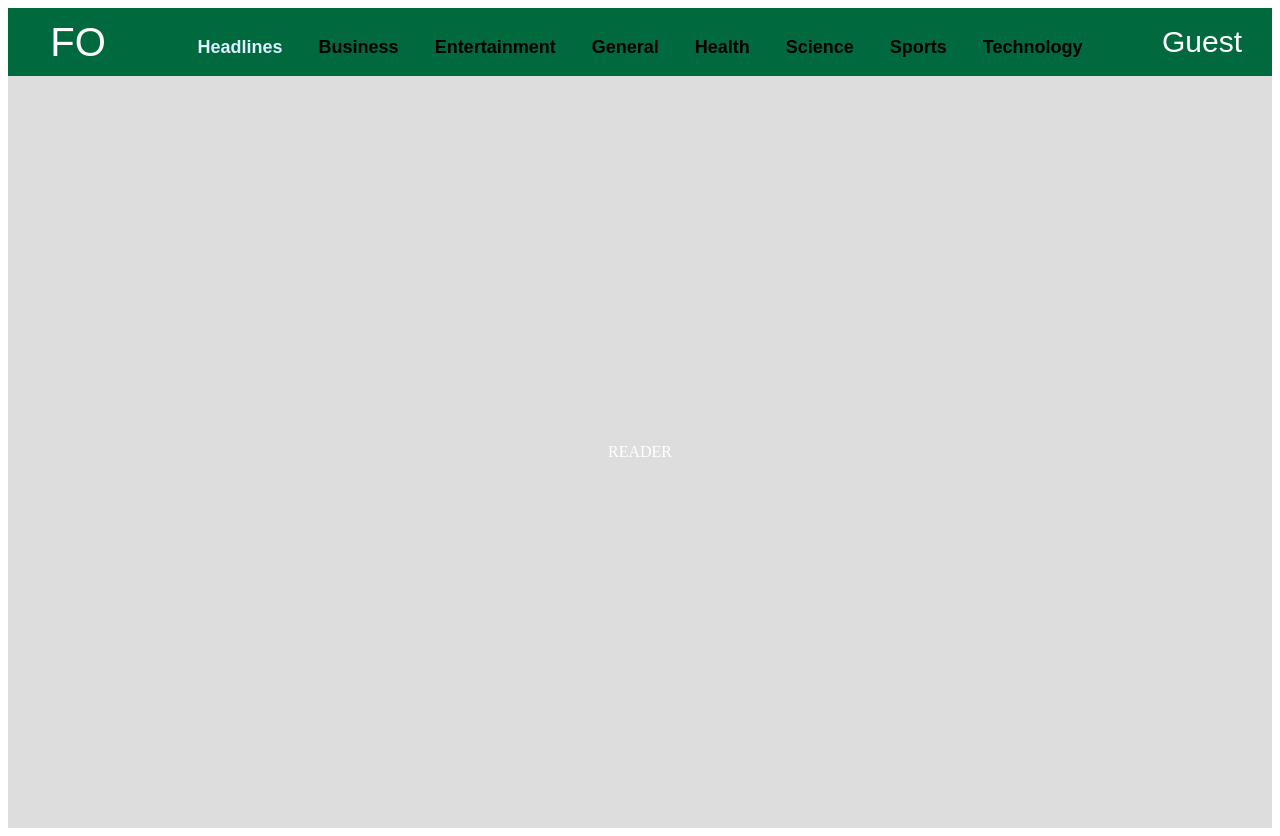
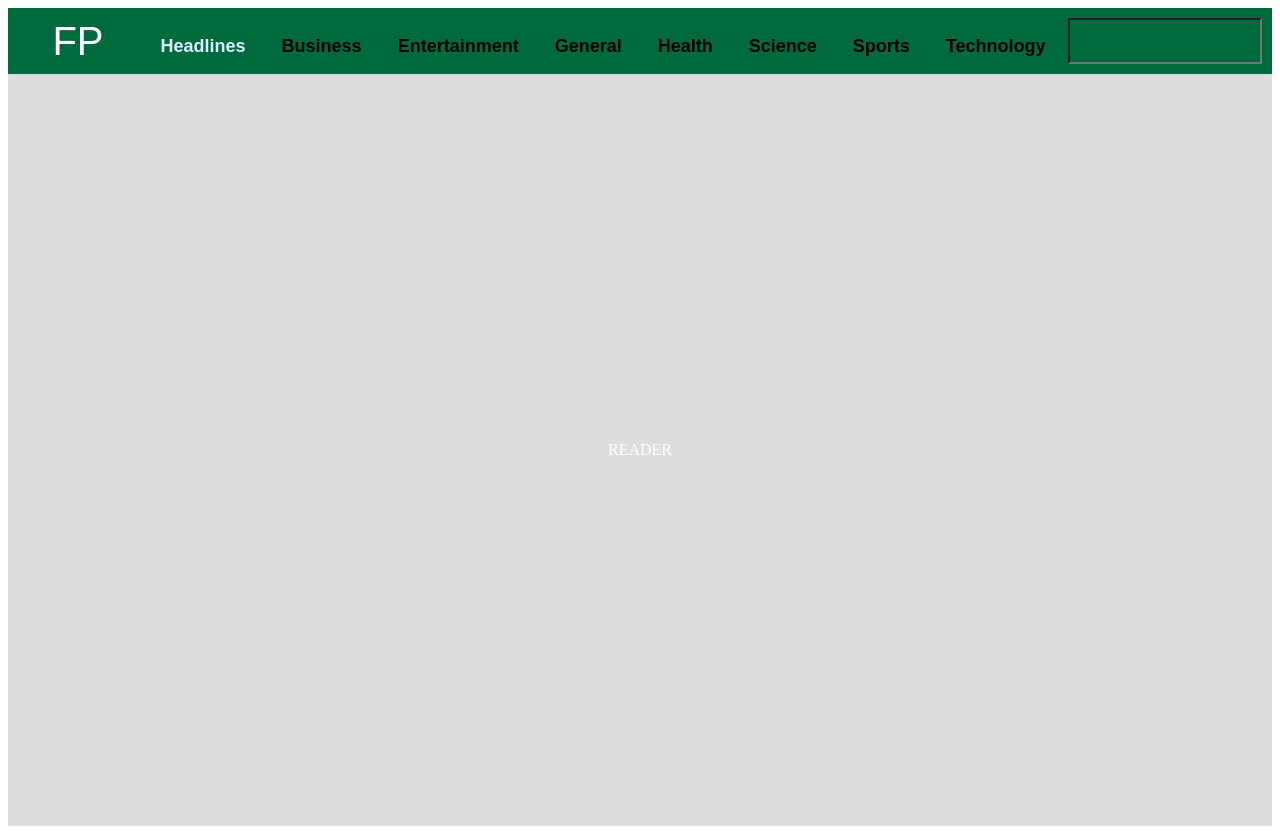
Before and after one commit to tdsfugal/reader, a Gatsby site in the folder packages/reader-app/: page / in a window 1280 px wide. Built offline with nearby package versions, Linux system fonts and the light colour scheme; Gatsby itself is replaced by a stand-in of ours.

Commit message:
Stub search bar

```diff
--- a/packages/reader-app/src/components/layout/header.js
+++ b/packages/reader-app/src/components/layout/header.js
@@ -1,14 +1,9 @@
 import React from "react"
 import { navigate } from "gatsby"
 import NAV_DEFS from "./nav-defs"
+import Search from "../search"
 
-import {
-  HeaderView,
-  LogoView,
-  NavView,
-  NavTileView,
-  UserView,
-} from "../../styles"
+import { HeaderView, LogoView, NavView, NavTileView } from "../../styles"
 
 export default function Header({ pageName }) {
   // Each tile is a navigation button
@@ -24,9 +19,9 @@ export default function Header({ pageName }) {
 
   return (
     <HeaderView>
-      <LogoView key="logo">FO</LogoView>
+      <LogoView key="logo">FP</LogoView>
       <NavView key="nav">{tiles}</NavView>
-      <UserView key="user">Guest</UserView>
+      <Search />
     </HeaderView>
   )
 }
--- /dev/null
+++ b/packages/reader-app/src/components/search.js
@@ -0,0 +1,29 @@
+import React, { useState } from "react"
+import { SearchView } from "../styles"
+
+export default function Search() {
+  const [val, setVal] = useState("")
+
+  const handleChange = e => {
+    e.preventDefault()
+    setVal(e.target.value)
+  }
+
+  const handleKeyPress = e => {
+    if (e.charCode === 13) {
+      console.log("Enter Key Pressed")
+      console.log(e.target.value)
+      setVal("")
+    }
+  }
+
+  console.log(val)
+
+  return (
+    <SearchView
+      value={val}
+      onChange={handleChange}
+      onKeyPress={handleKeyPress}
+    />
+  )
+}
--- /dev/null
+++ b/packages/reader-app/src/styles/header-views.js
@@ -0,0 +1,64 @@
+import styled from "@emotion/styled"
+
+const HEADER_HEIGHT = "5vh"
+
+export const HeaderView = styled.header`
+  flex: 0 0 ${HEADER_HEIGHT};
+  width: 100%;
+  display: flex;
+  flex-flow: row nowrap;
+  align-items: center;
+  justify-content: center;
+  background-color: #00693e;
+  color: white;
+`
+
+export const LogoView = styled.div`
+  flex: 0 0 120px;
+  height: ${HEADER_HEIGHT};
+  background-color: #00693e;
+  color: white;
+  margin: 10px;
+  line-height: ${HEADER_HEIGHT};
+  font-size: 40px;
+  font-family: sans-serif;
+  text-align: center;
+`
+
+export const SearchView = styled.input`
+  flex: 0 0 120px;
+  height: ${HEADER_HEIGHT};
+  background-color: #00693e;
+  color: white;
+  margin: 10px;
+  line-height: ${HEADER_HEIGHT};
+  font-size: 0.9em;
+  font-family: sans-serif;
+  text-align: center;
+`
+
+export const NavView = styled.nav`
+  flex: 1 1 60px;
+  width: 100%;
+  display: flex;
+  flex-flow: row nowrap;
+  overflow-x: scroll;
+  align-items: center;
+  justify-content: center;
+  background-color: #00693e;
+  color: white;
+`
+
+export const NavTileView = styled.div`
+  flex: 0 0 auto;
+  height: 30px;
+  margin: 1em;
+  padding: 0.5em
+  background-color: #00693e;
+  color: ${({ active }) => (active ? "#def" : "black")};
+  line-height: 40px;
+  font-size: 18px;
+  font-family: Arial;
+  font-weight: Bold;
+  text-align: center;
+`
--- a/packages/reader-app/src/styles/index.js
+++ b/packages/reader-app/src/styles/index.js
@@ -1,2 +1,3 @@
 export * from "./article-views"
+export * from "./header-views"
 export * from "./layout-views"
--- a/packages/reader-app/src/styles/layout-views.js
+++ b/packages/reader-app/src/styles/layout-views.js
@@ -1,72 +1,10 @@
 import styled from "@emotion/styled"
-
-const HEADER_HEIGHT = "6vh"
 
 export const LayoutView = styled.div`
   height: 100%;
   width: 100%;
   display: flex;
   flex-flow: column nowrap;
-`
-
-export const HeaderView = styled.header`
-  flex: 0 0 ${HEADER_HEIGHT};
-  width: 100%;
-  display: flex;
-  flex-flow: row nowrap;
-  align-items: center;
-  justify-content: center;
-  background-color: #00693e;
-  color: white;
-`
-
-export const LogoView = styled.div`
-  flex: 0 0 120px;
-  height: ${HEADER_HEIGHT};
-  background-color: #00693e;
-  color: white;
-  margin: 10px;
-  line-height: ${HEADER_HEIGHT};
-  font-size: 40px;
-  font-family: sans-serif;
-  text-align: center;
-`
-
-export const UserView = styled.div`
-  flex: 0 0 120px;
-  height: ${HEADER_HEIGHT};
-  background-color: #00693e;
-  color: white;
-  margin: 10px;
-  line-height: ${HEADER_HEIGHT};
-  font-size: 30px;
-  font-family: sans-serif;
-  text-align: center;
-`
-
-export const NavView = styled.nav`
-  flex: 1 1 60px;
-  width: 100%;
-  display: flex;
-  flex-flow: row nowrap;
-  align-items: center;
-  justify-content: center;
-  background-color: #00693e;
-  color: white;
-`
-
-export const NavTileView = styled.div`
-  flex: 0 0 auto;
-  height: 30px;
-  margin: 1em;
-  padding: 0.5em
-  background-color: #00693e;
-  color: ${({ active }) => (active ? "#def" : "black")};
-  line-height: 40px;
-  font-size: 18px;
-  font-family: Arial;
-  font-weight: Bold;
-  text-align: center;
 `
 
 export const WorkspaceView = styled.main`
```
